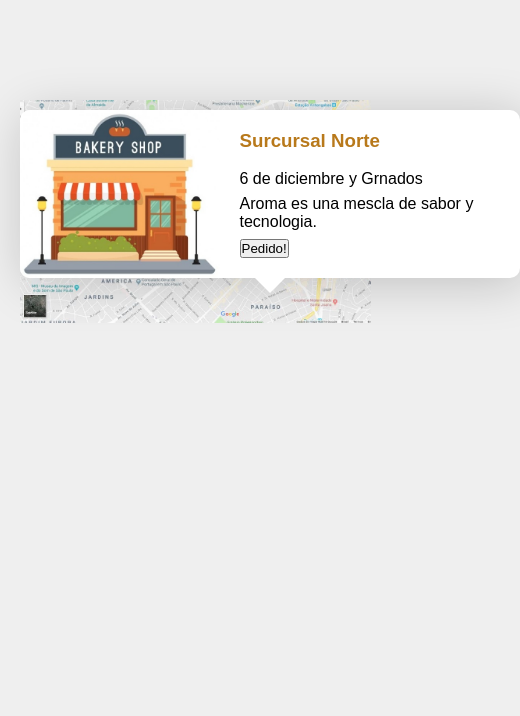
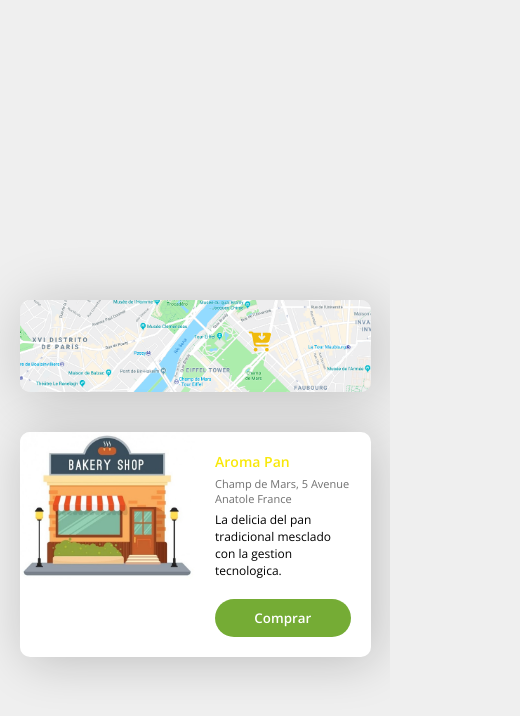
Before and after one commit to DebianH/Tooltip_JavaScript, a plain HTML site: page index.html in a window 390 px wide. Shown: the whole page, 520 px wide, since content can reach past the window. Drawn offline with nearby package versions, Linux system fonts and the light colour scheme.

Commit message:
Empezamos tooltip final

```diff
--- a/estilos.css
+++ b/estilos.css
@@ -3,46 +3,56 @@
 	padding: 0;
 	box-sizing: border-box;
 }
+
 body {
-    background: #efefef;
+	background: #EFEFEF;
 	font-size: 16px;
-    font-family: 'Source Sans Pro', sans-serif;
+	font-family: 'Open Sans', sans-serif;
 }
+
 .contenedor {
 	width: 90%;
 	max-width: 1000px;
 	margin: auto;
-    padding-top: 100px;
+	padding-top: 300px;
 }
+
 figure {
 	width: 100%;
 	position: relative;
 }
+
 figure .mapa {
 	width: 100%;
 	vertical-align: top;
+	box-shadow: 5px 5px 60px rgba(0,0,0,.20);
+	border-radius: 10px;
 }
+
 figure .icono {
 	position: absolute;
-    top: 25.1%;
-    left: 43.3%;
-    font-size:20px;
-    color: #ea4335;
+	top: 32%;
+	left: 65.3%;
+	font-size: 20px;
+	color: rgb(240, 187, 12);
+
 }
+
 .tooltip {
 	display: flex;
 	position: absolute;
 	top: 0;
-
+	left: 0;
 	background: #fff;
 	border-radius: 10px;
-    box-shadow: 5px 5px 50px rgba(0, 0, 0, 0.20);
+	box-shadow: 5px 5px 50px rgba(0,0,0,.20);
 	width: 31.25em;
 	z-index: 1000;
-    opacity: 1;
-    transition:.3s ease all;
+	opacity: 0;
+	transition: .3s ease all;
 	transform: translateY(10px);
 }
+
 .tooltip::after {
 	content: "";
 	display: inline-block;
@@ -50,33 +60,106 @@ figure .icono {
 	border-right: 15px solid transparent;
 	border-top: 15px solid #fff;
 	position: absolute;
-    bottom: -15px;
-    left:calc(50% - 15px);
+	bottom:-15px;
+	left: calc(50% - 15px);
 }
+
 .tooltip.activo {
 	opacity: 1;
 	transform: translateY(0px);
 }
+
 .tooltip .thumb {
-    width: 40%;
+	width: 50%;
 }
+
 .tooltip .thumb img {
 	width: 100%;
-    height: 100%;
+	display:flex;
+    justify-content:center;
+    align-items:center;
+    flex-direction:column;
 	object-fit: cover;
 	border-radius: 10px 0 0 10px;
-    vertical-align: top;
+
 }
+
 .tooltip .info {
-    width: 60%;
+	width: 50%;
 	padding: 20px;
-    display:flex;
+	display: flex;
 	flex-direction: column;
 	justify-content: space-between;
 }
+
 .tooltip .info .titulo {
-    color: rgb(184, 121, 27);
-    font-weight: 600;
-    margin-bottom:10px;
+	color: #f8e809;
+	font-weight: 800;
+	margin-bottom: 5px;
+}
 
+.tooltip .info .direccion {
+	color: #707070;
+	font-size: 11px;
+	margin-bottom: 5px;
 }
+
+.tooltip .info .resumen {
+	margin-bottom: 20px;
+}
+
+.tooltip .info .contenedor-btn {
+	display: flex;
+	justify-content: center;
+}
+
+.tooltip .info button {
+	border: none;
+	background: #75ac35;
+	font-weight: bold;
+	padding: 10px 15px;
+	width: 80%;
+	color: #fff;
+	border-radius: 100px;
+	font-family: 'Open Sans', sans-serif;
+	cursor: pointer;
+}
+
+.tooltip .info button:hover {
+	background: rgba(117,172,53, 0.9);
+    font-size: 15px;
+}
+
+
+@media screen and (max-width: 768px) {
+	figcaption .tooltip {
+		font-size: 12px;
+	}
+
+	.tooltip .info button {
+		width: 100%;
+	}
+}
+
+@media screen and (max-width: 576px) {
+	figure .mapa {
+		margin-bottom: 40px;
+	}
+
+	figcaption .icono {
+		top: 32px;
+		/* display: none; */
+	}
+
+	.tooltip {
+		position: static;
+		opacity: 1;
+		width: 100%;
+		transform: translate(0);
+	}
+
+	.tooltip::after {
+		content: "";
+		display: none;
+	}
+}
--- a/index.html
+++ b/index.html
@@ -1,34 +1,40 @@
 <!DOCTYPE html>
-<html lang="es">
+<html lang="en">
 <head>
 	<meta charset="UTF-8">
-    <meta http-equiv="X-UA-Compatible" content="IE=edge">
 	<meta name="viewport" content="width=device-width, initial-scale=1.0">
-    <script src="https://cdnjs.cloudflare.com/ajax/libs/font-awesome/6.0.0-beta3/js/all.min.js" integrity="sha512-fzff82+8pzHnwA1mQ0dzz9/E0B+ZRizq08yZfya66INZBz86qKTCt9MLU0NCNIgaMJCgeyhujhasnFUsYMsi0Q==" crossorigin="anonymous" referrerpolicy="no-referrer"></script>
-    <link rel="preconnect" href="https://fonts.googleapis.com">
-<link rel="preconnect" href="https://fonts.gstatic.com" crossorigin>
+	<meta http-equiv="X-UA-Compatible" content="ie=edge">
+	<script src="https://kit.fontawesome.com/2c36e9b7b1.js"></script>
+	<link href="https://fonts.googleapis.com/css?family=Open+Sans:400,600&display=swap" rel="stylesheet">
 	<link rel="stylesheet" href="estilos.css">
-    <title>Site Aroma Pan</title>
+	<title>Tooltips Avanzados con JS</title>
 </head>
 <body>
 	<main class="contenedor">
 		<figure>
-            <img src="./imgs/maps.jpg" class="mapa" alt="Ubicaciones">
-            <figcaption><i class="icono fas fa-store-alt" id="icono"></i>
+			<img src="./imgs/mapa.png" class="mapa" alt="">
+			<figcaption>
+
+                <i class="icono fas fa-cart-arrow-down" id="icono"></i>
 				<div class="tooltip" id="tooltip">
 					<div class="thumb">
 						<img src="./imgs/aroma.jpg" alt="">
 					</div>
 					<div class="info">
-                    <h3 class="titulo">Surcursal Norte</h3>
-                    <p class="direction">6 de diciembre y Grnados</p>
-                    <p class="resumen">Aroma es una mescla de sabor y tecnologia.</p>
-                    <div class="contenedor-btn"><button>Pedido!</button></div>
+						<h3 class="titulo">Aroma Pan</h3>
+						<p class="direccion">Champ de Mars, 5 Avenue Anatole France</p>
+						<p class="resumen">
+							La delicia del pan tradicional mesclado con la gestion tecnologica.<br />
+						</p>
+						<div class="contenedor-btn">
+							<button>Comprar</button>
+						</div>
 					</div>
 				</div>
 			</figcaption>
 		</figure>
+	</main>
 
-    </main>
+	<script src="main.js"></script>
 </body>
 </html>
--- a/main.js
+++ b/main.js
@@ -0,0 +1,37 @@
+const icono = document.querySelector('#icono');
+const tooltip = document.querySelector('#tooltip');
+
+const calcularPosicionTooltip = () => {
+	// Calculamos las coordenadas del icono.
+	const x = icono.offsetLeft;
+	const y = icono.offsetTop;
+
+	// Calculamos el tamaño del tooltip.
+	const anchoTooltip = tooltip.clientWidth;
+	const altoTooltip = tooltip.clientHeight;
+
+	// Calculamos donde posicionaremos el tooltip.
+	const izquierda = x - (anchoTooltip / 2) + 15;
+	const arriba = y - altoTooltip - 20;
+
+	tooltip.style.left = `${izquierda}px`;
+	tooltip.style.top = `${arriba}px`;
+};
+
+window.addEventListener('load', () => calcularPosicionTooltip());
+window.addEventListener('resize', () => calcularPosicionTooltip());
+
+icono.addEventListener('mouseenter', () => {
+	tooltip.classList.add('activo');
+	calcularPosicionTooltip();
+});
+
+let timer;
+icono.addEventListener('mouseleave', () => {
+	timer = setTimeout(() => {
+		tooltip.classList.remove('activo');
+	}, 500);
+});
+
+tooltip.addEventListener('mouseenter', () => clearTimeout(timer));
+tooltip.addEventListener('mouseleave', () => tooltip.classList.remove('activo'));
```
Also changed, not shown: imgs/index.jpeg (added), imgs/mapa.png (added), imgs/maps.jpg (deleted). Lines whose indentation alone changed are shown as unchanged.
